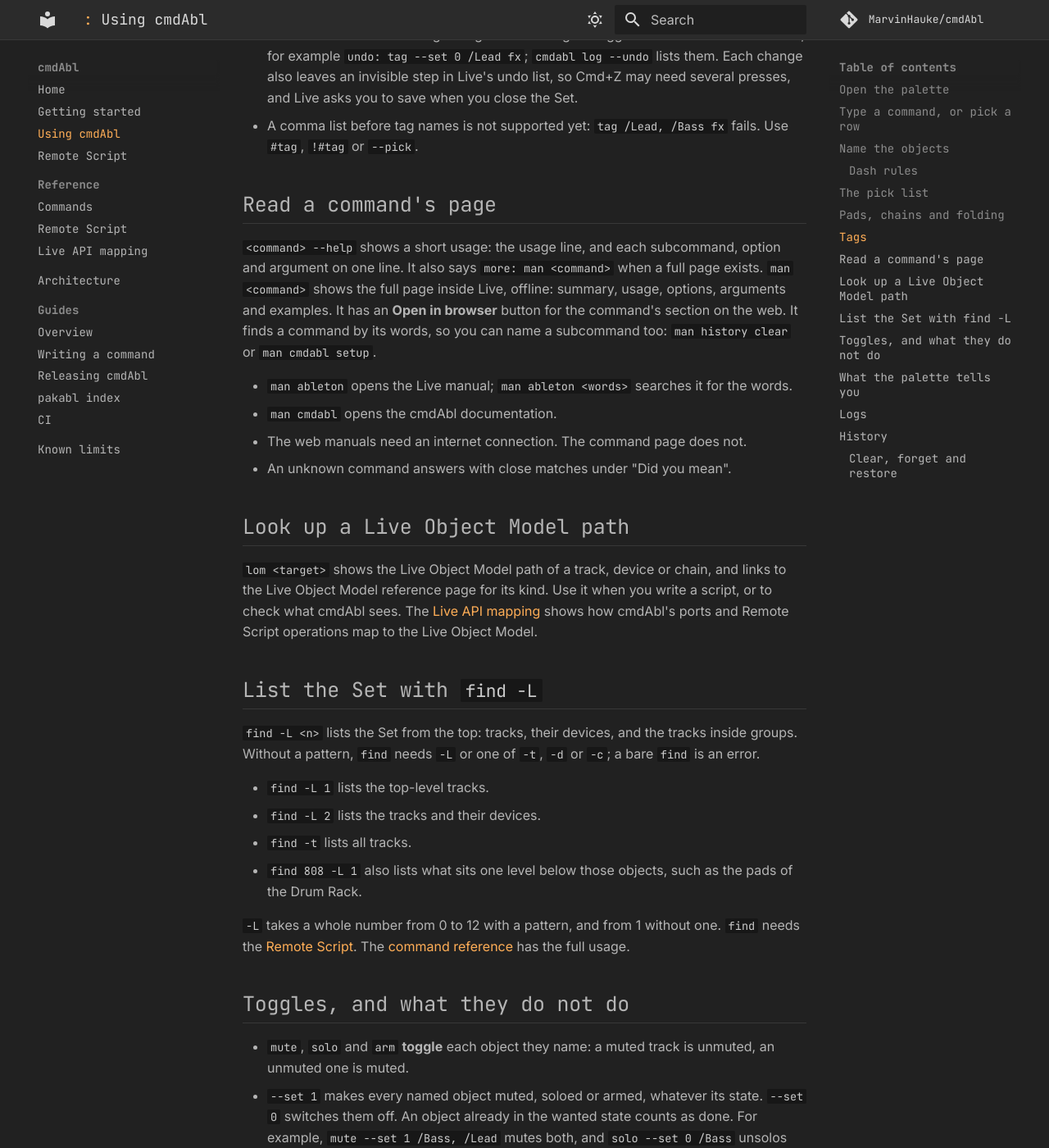
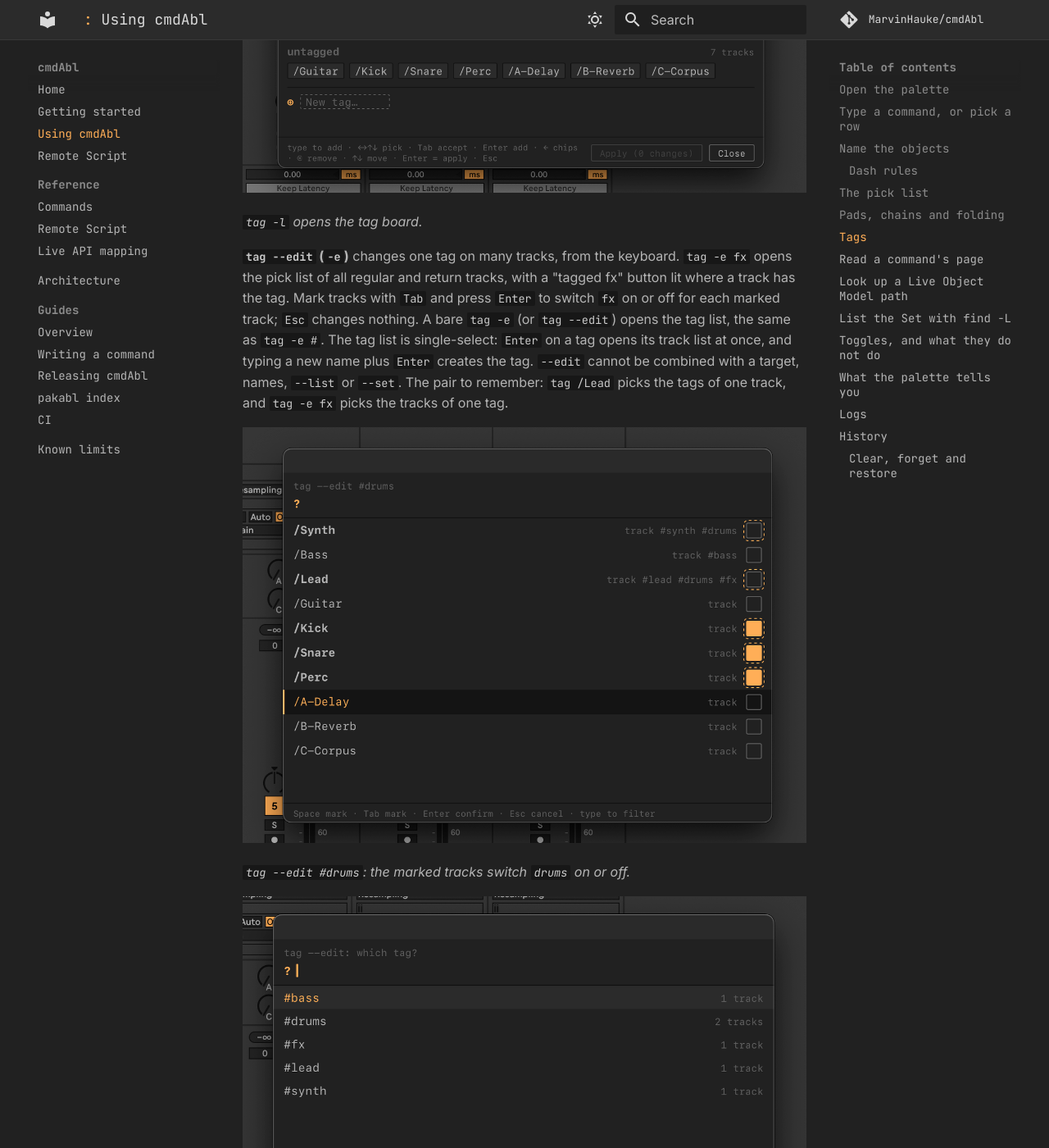
Before and after one commit to MarvinHauke/cmdAbl, an MkDocs documentation site: the page built from docs/using.md, in a window 1280 px wide and 1400 px high, scrolled down 6518 px. Shown: the whole window at 82% size. Built offline with MkDocs 1.6.1 and Material for MkDocs 9.7.7, drawn with Linux system fonts in a browser that asks for light colours; comment, search, counter and statistics services are not loaded; some of the changed text lies outside the part shown.

Commit message:
docs: 0.1.2 stills — tag board, tag --edit, tag -e, find #drums, cmdabl log, man, cmdabl bridge
Co-Authored-By: Claude Haiku 5.5 <noreply@anthropic.com>

```diff
--- a/docs/using.md
+++ b/docs/using.md
@@ -117,6 +117,8 @@ Use `find` to list everything that matches a pattern:
 - `next` and `prev` step through the last `find` list.
 
 **Tags in `find`.** `find #drums` lists the tracks tagged `drums`, and `next` and `prev` step through them.
+![The find pick list for find #drums: three tracks, Kick, Snare and Perc, each with the tag drums](assets/images/find-tags.png)
+
 `find !#drums` lists the regular tracks without the tag. `find drums` lists what the path matches, and also the
 tracks tagged `drums`; their rows show their tags. `find #drums kick` searches inside the tagged tracks. The kind
 flags and `-L` apply as usual, for example `find #drums -c` lists the chains and pads of the tagged tracks. Without
@@ -184,7 +186,9 @@ whenever nothing is typed to add: on a chip under the chip cursor, in an empty *
 `Esc` clears the input, then closes the board. With pending changes, the first `Esc` (or Close)
 warns "N changes not applied — Esc again to discard". Any other key, or any click except Close, cancels the warning.
 
-<!-- image to come: docs/assets/images/tag-board.png -->
+![The tag board: one section per tag, with its tracks as chips and an add field; the untagged tracks are listed at the bottom](assets/images/tag-board.png)
+
+*`tag -l` opens the tag board.*
 
 **`tag --edit` (`-e`)** changes one tag on many tracks, from the keyboard. `tag -e fx` opens the pick list of all
 regular and return tracks, with a "tagged fx" button lit where a track has the tag. Mark tracks with `Tab` and press
@@ -192,6 +196,14 @@ regular and return tracks, with a "tagged fx" button lit where a track has the t
 opens the tag list, the same as `tag -e #`. The tag list is single-select: `Enter` on a tag opens its track list at
 once, and typing a new name plus `Enter` creates the tag. `--edit` cannot be combined with a target, names, `--list` or
 `--set`. The pair to remember: `tag /Lead` picks the tags of one track, and `tag -e fx` picks the tracks of one tag.
+
+![The pick list for tag --edit #drums: all regular tracks; Synth and Lead (tagged drums) and Kick, Snare and Perc are marked, and the boxes show the result of Enter: drums off for Synth and Lead, on for Kick, Snare and Perc](assets/images/tag-pick.png)
+
+*`tag --edit #drums`: the marked tracks switch `drums` on or off.*
+
+![The tag list for tag -e: the tags bass, drums, fx, lead and synth, each with its track count](assets/images/tag-list.png)
+
+*`tag -e` alone lists the tags. Enter on one opens its tracks.*
 
 **Rename a tag.** `tag --rename fx effects` (or `tag -r fx effects`) renames the tag on every regular and return
 track that carries it. A leading `#` is fine. The rename is quiet: `cmdabl log --undo` lists the undo command. If the
@@ -219,6 +231,10 @@ keeps one. An old name that no track carries says "no track is tagged #old".
 `more: man <command>` when a full page exists. `man <command>` shows the full page inside Live, offline: summary,
 usage, options, arguments and examples. It has an **Open in browser** button for the command's section on the web.
 It finds a command by its words, so you can name a subcommand too: `man history clear` or `man cmdabl setup`.
+
+![The man page for mute inside Live: the summary, usage, arguments and options, with Close and Open in browser buttons](assets/images/man-page.png)
+
+*`man mute`: the full page, with a button for the web section.*
 
 - `man ableton` opens the Live manual; `man ableton <words>` searches it for the words.
 - `man cmdabl` opens the cmdAbl documentation.
@@ -281,6 +297,10 @@ changes something shows nothing in the palette when it succeeds, so the log is w
 - `cmdabl log --undo` shows only the bare undo commands, which put a change back when you type them.
 - `cmdabl log --debug` turns debug lines on for the rest of the session.
 
+![The cmdabl log window: timestamped lines of commands and dialogs, including a tag --rename and its undo commands](assets/images/cmdabl-log.png)
+
+*`cmdabl log`: the undo lines of a rename are the last ones to read.*
+
 The log keeps the last 500 lines of the session. A line reads `HH:MM:SS [<source>] <level>: …`, for example
 `14:05:31 [run] info: start: mute /Bass`. A line `YYYY-MM-DD` appears where the day changes. `<source>` is the part
 that wrote the line, such as `run` for each command or `dialog` for the dialogs.
```
Also changed, not shown: README.md (+2 -0 lines), docs/getting-started.md (+4 -0 lines), docs/remote-script.md (+4 -0 lines), docs/assets/images/bridge.png (added), docs/assets/images/cmdabl-log.png (added), docs/assets/images/find-tags.png (added), docs/assets/images/man-page.png (added), docs/assets/images/tag-board.png (added), docs/assets/images/tag-list.png (added), docs/assets/images/tag-pick.png (added).
